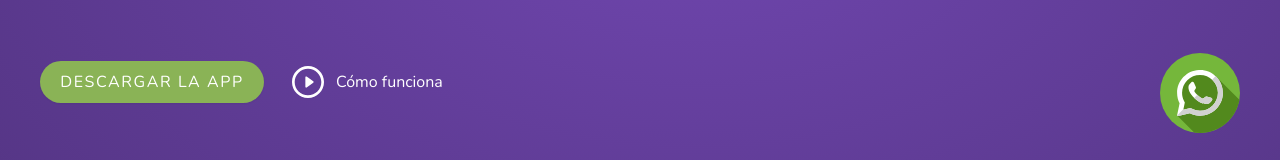
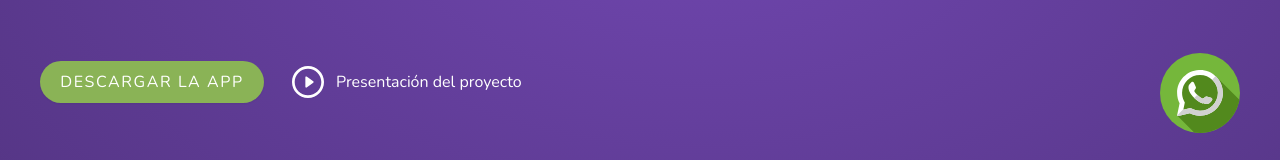
Before and after one commit to mathxlat/dynamai, a React (Create React App) app: page / in a window 1280 px wide. Shown: the part 627-787 px from the top of the page. Built offline with nearby package versions, Linux system fonts and the light colour scheme.

Commit message:
Dynamai - v0.0.18 - Fixs NavBar

```diff
--- a/src/components/ButtonComoFunciona.js
+++ b/src/components/ButtonComoFunciona.js
@@ -22,7 +22,7 @@ const ButtonComoFunciona = () => {
                 onClick={handleOpenModal}
                 className="hidden sm:flex justify-center ml-7 items-center">
                 <img src="/img/icons/play-button.svg" alt="play" className="w-8"/>
-                <p className="text-white ml-3 text-base">Cómo funciona</p>
+                <p className="text-white ml-3 text-base">Presentación del proyecto</p>
             </button>
 
             <Transition appear show={isOpen} as={Fragment}>
--- a/src/components/NavBar.js
+++ b/src/components/NavBar.js
@@ -146,7 +146,7 @@ export default function NavBar() {
                               key={item.name}
                               exact to={item.href}
                               activeClassName="text-white text-opacity-100 focus:outline-none"
-                              className="font-nunito w-32 flex transition-all items-center justify-center text-white text-opacity-90 hover:text-opacity-100 focus:outline-none hover:bg-white hover:bg-opacity-5 py-10 text-xs md:text-base uppercase font-semibold whitespace-nowrap"
+                              className="font-nunito w-32 flex transition-all items-center justify-center outline-none text-white text-opacity-90 hover:text-opacity-100 focus:outline-none hover:bg-white hover:bg-opacity-5 py-10 text-xs md:text-base uppercase font-semibold whitespace-nowrap"
                             >
                                 {item.name}
                             </NavLink>
@@ -174,7 +174,7 @@ export default function NavBar() {
                                   key={item.name}
                                   activeClassName="text-primario"
                                   onClick={() => LinkParticipaRef.current?.click()}
-                                  className="-m-3 p-3 flex font-nunito border-b border-grey-500 last:border-white font-semibold items-start opacity-80 hover:text-primario">
+                                  className="-m-3 p-3 flex font-nunito border-b border-grey-500 last:border-white font-semibold items-start opacity-80  hover:text-primario">
                                     {item.name}
                                   </NavLink>
                               ))}
```
